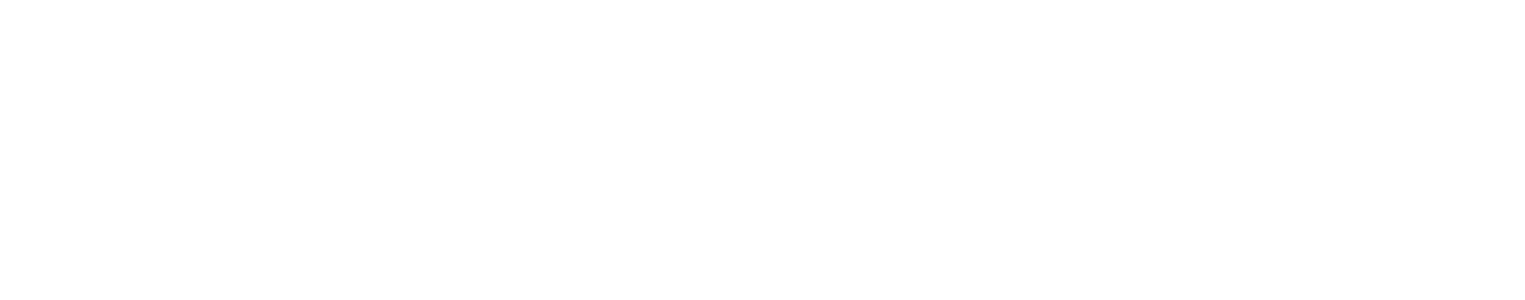
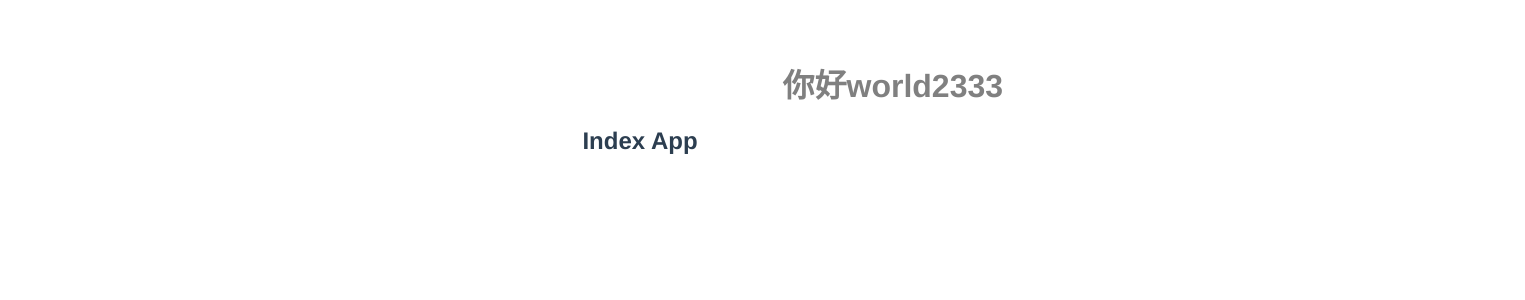
Before and after one commit to wanqing19954/webpack5-vue-template, a Vue app: page / in a window 1280 px wide. Shown: the top 300 px of the page, 1525 px wide, since content can reach past the window. Built offline with nearby package versions, Linux system fonts and the light colour scheme.

Commit message:
ci: add github action

```diff
--- a/src/main.js
+++ b/src/main.js
@@ -1,6 +1,6 @@
 import Vue from 'vue'
-import App from './App.vue'
-import router from './router'
+import App from '@/App.vue'
+import router from '@/router'
 
 Vue.config.productionTip = false
 
--- a/src/router/index.js
+++ b/src/router/index.js
@@ -1,18 +1,18 @@
 import Vue from 'vue'
 import VueRouter from 'vue-router';
-import Index from '../index.vue'
+import Index from '../view/index.vue'
 
 Vue.use(VueRouter)
 
 const router = new VueRouter({
-  mode: 'hash',
+  mode: "history",
   routes: [
     {
       path: '/',
       component: Index,
     },
     {
-      path: '/hello',
+      path: '/index',
       component: () => import('../components/HelloWorld.vue')
     }
   ]
--- a/src/index.vue
+++ b/src/view/index.vue
@@ -13,7 +13,7 @@ export default {
 
 	data() {
 		return {
-			title: '你好world2'
+			title: '你好world2333'
 		}
 	},
 	mounted() {
```
Also changed, not shown: 1 other file (tests, documents, lock files or other folders).
